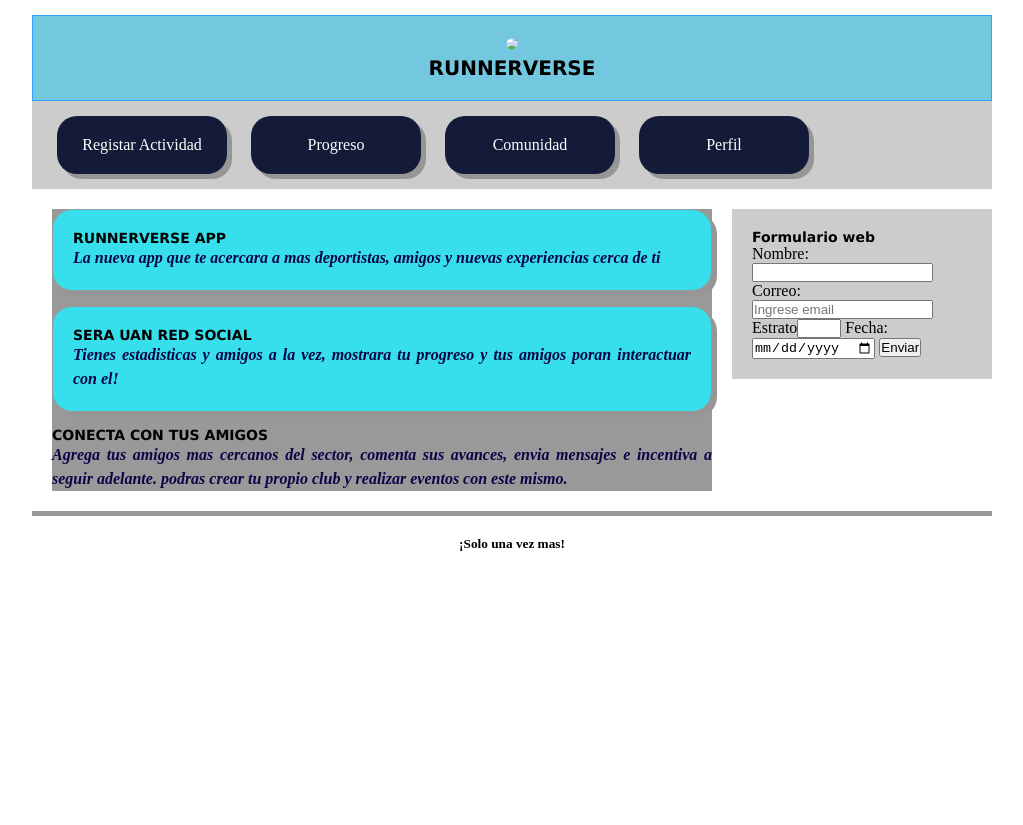
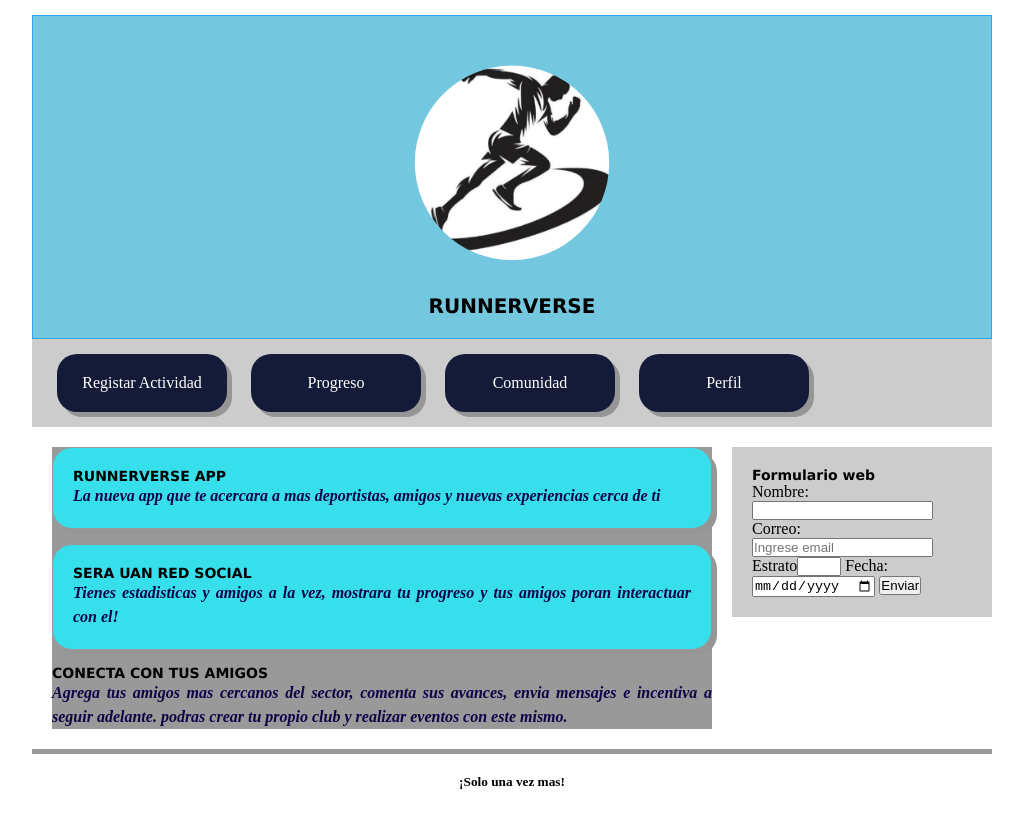
Before and after one commit to andresfelipecardenas/RUNNERVERSE, a plain HTML site: page index.html in a window 1280 px wide. Shown: the whole page, without its empty margins (128-1151 px from the left). Before the commit the page ends 800 px from the top, so only its background shows below. Drawn offline with Linux system fonts and the light colour scheme.

Commit message:
modifique el contenido del articulo

```diff
--- a/index.html
+++ b/index.html
@@ -8,7 +8,7 @@
 </head>
 <body>
     <div id="cuerpo">
-<header id="cabecera"><img class="logo" src="imagenes/Captura de pantalla 2025-04-01 112942.png"><h1>RUNNERVERSE</h1></header>
+<header id="cabecera"><img class="logo" src="imagenes/logo.png"><h1>RUNNERVERSE</h1></header>
 <nav id="menu">
     <a href="#Registrar Actividad" class="nav-enlace">Registar Actividad</a>
     <a href="#Progreso" class="nav-enlace">Progreso</a>
```
Also changed, not shown: imagenes/logo.png (added).
